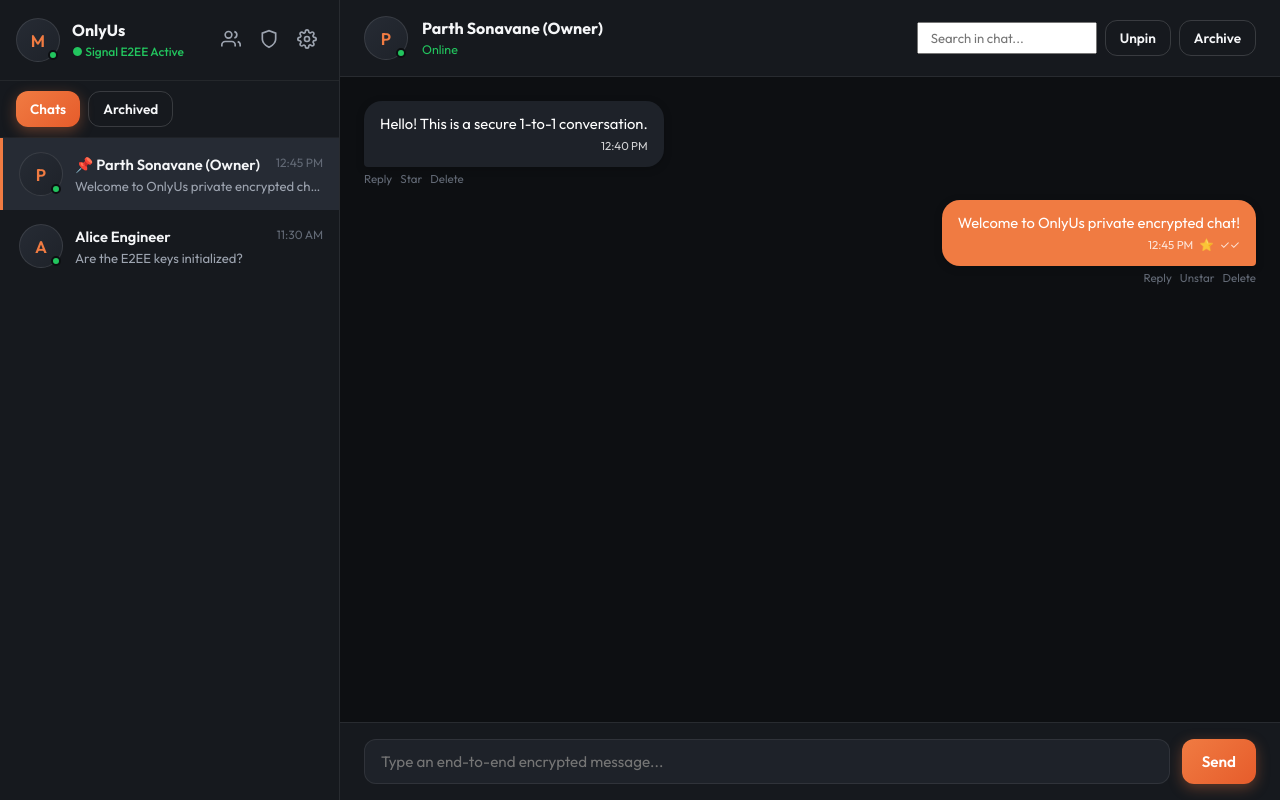
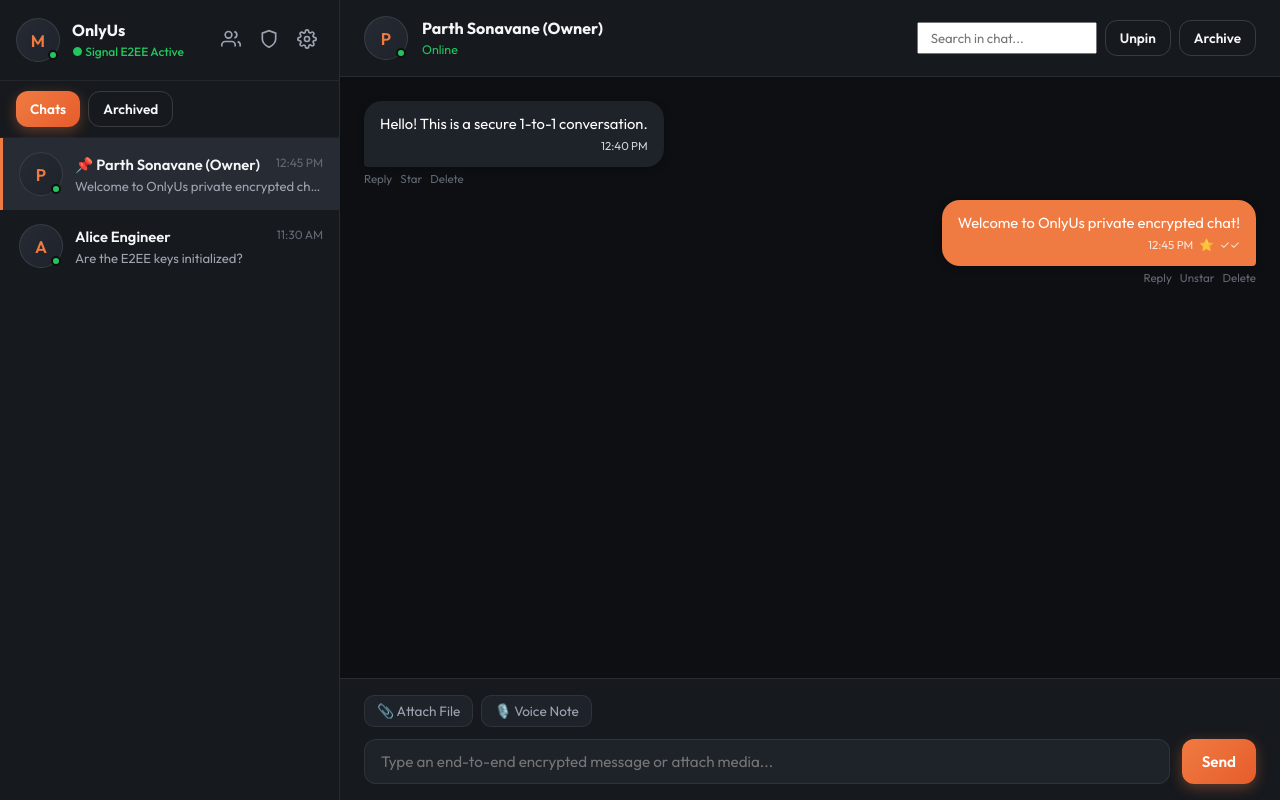
Before and after one commit to parthongit89/Onlyus, a React (Vite) app: page /chats in a window 1280 px wide. Built offline with nearby package versions, Linux system fonts and the light colour scheme.

Commit message:
Completed Phase 8 - Media Sharing (Image, Video, Document, Voice Notes, File validation, size limits)

```diff
--- a/src/features/chats/ChatListPage.tsx
+++ b/src/features/chats/ChatListPage.tsx
@@ -4,6 +4,7 @@ import { Avatar } from '../../shared/components/Avatar';
 import { Input } from '../../shared/components/Input';
 import { Button } from '../../shared/components/Button';
 import { ChatService } from './chatService';
+import { MediaSharingComponent } from '../media/MediaSharingComponent';
 import { Chat, ChatMessage } from '../../shared/types';
 
 export const ChatListPage: React.FC = () => {
@@ -265,13 +266,20 @@ export const ChatListPage: React.FC = () => {
             )}
 
             {/* Input Footer */}
-            <form onSubmit={handleSend} style={{ padding: '16px 24px', borderTop: '1px solid rgba(255, 255, 255, 0.08)', backgroundColor: '#16191e', display: 'flex', gap: '12px' }}>
-              <Input
-                placeholder="Type an end-to-end encrypted message..."
-                value={inputContent}
-                onChange={(e) => setInputContent(e.target.value)}
+            <form onSubmit={handleSend} style={{ padding: '16px 24px', borderTop: '1px solid rgba(255, 255, 255, 0.08)', backgroundColor: '#16191e', display: 'flex', flexDirection: 'column', gap: '12px' }}>
+              <MediaSharingComponent
+                onMediaSelect={(media) => {
+                  setInputContent((prev) => `${prev} [Attached ${media.mediaType}: ${media.fileName} (${media.fileSizeMb}MB)]`.trim());
+                }}
               />
-              <Button type="submit" size="md">Send</Button>
+              <div style={{ display: 'flex', gap: '12px' }}>
+                <Input
+                  placeholder="Type an end-to-end encrypted message or attach media..."
+                  value={inputContent}
+                  onChange={(e) => setInputContent(e.target.value)}
+                />
+                <Button type="submit" size="md">Send</Button>
+              </div>
             </form>
           </>
         ) : (
--- /dev/null
+++ b/src/features/media/MediaSharingComponent.tsx
@@ -0,0 +1,66 @@
+import React, { useState } from 'react';
+import { Button } from '../../shared/components/Button';
+import { MediaService, MediaItem } from './mediaService';
+
+interface MediaSharingProps {
+  onMediaSelect: (media: MediaItem) => void;
+}
+
+export const MediaSharingComponent: React.FC<MediaSharingProps> = ({ onMediaSelect }) => {
+  const [error, setError] = useState<string | null>(null);
+  const [isRecording, setIsRecording] = useState(false);
+
+  const handleFileChange = async (e: React.ChangeEvent<HTMLInputElement>) => {
+    const file = e.target.files?.[0];
+    if (!file) return;
+
+    setError(null);
+    try {
+      const media = await MediaService.uploadMedia(file);
+      onMediaSelect(media);
+    } catch (err: any) {
+      setError(err.message || 'Media upload failed.');
+    }
+  };
+
+  const handleVoiceNote = () => {
+    setIsRecording(true);
+    setTimeout(() => {
+      setIsRecording(false);
+      const voiceItem: MediaItem = {
+        id: `voice_${Date.now()}`,
+        fileName: 'Voice_Note_001.mp3',
+        fileSizeMb: 0.45,
+        mediaType: 'AUDIO',
+        url: '#',
+        uploadedAt: new Date().toLocaleTimeString([], { hour: '2-digit', minute: '2-digit' }),
+      };
+      onMediaSelect(voiceItem);
+    }, 2000);
+  };
+
+  return (
+    <div style={{ display: 'flex', flexDirection: 'column', gap: '8px' }}>
+      {error && (
+        <div style={{ backgroundColor: 'rgba(239, 68, 68, 0.12)', color: '#ef4444', padding: '8px 12px', borderRadius: '8px', fontSize: '0.78rem' }}>
+          {error}
+        </div>
+      )}
+
+      <div style={{ display: 'flex', gap: '8px', alignItems: 'center' }}>
+        <label style={{ cursor: 'pointer', display: 'inline-flex', alignItems: 'center', gap: '6px', color: '#9da4b0', fontSize: '0.85rem', padding: '6px 12px', backgroundColor: '#1e2229', borderRadius: '10px', border: '1px solid rgba(255,255,255,0.08)' }}>
+          📎 Attach File
+          <input type="file" onChange={handleFileChange} style={{ display: 'none' }} accept="image/*,video/*,.pdf,.doc,.docx,audio/*" />
+        </label>
+
+        <button
+          type="button"
+          onClick={handleVoiceNote}
+          style={{ display: 'inline-flex', alignItems: 'center', gap: '6px', color: isRecording ? '#ef4444' : '#9da4b0', fontSize: '0.85rem', padding: '6px 12px', backgroundColor: '#1e2229', borderRadius: '10px', border: '1px solid rgba(255,255,255,0.08)', cursor: 'pointer' }}
+        >
+          🎙️ {isRecording ? 'Recording Voice Note...' : 'Voice Note'}
+        </button>
+      </div>
+    </div>
+  );
+};
--- /dev/null
+++ b/src/features/media/mediaService.ts
@@ -0,0 +1,69 @@
+export type MediaType = 'IMAGE' | 'VIDEO' | 'DOCUMENT' | 'AUDIO';
+
+export interface MediaItem {
+  id: string;
+  fileName: string;
+  fileSizeMb: number;
+  mediaType: MediaType;
+  url: string;
+  previewUrl?: string;
+  uploadedAt: string;
+}
+
+const ALLOWED_TYPES: Record<string, MediaType> = {
+  'image/jpeg': 'IMAGE',
+  'image/png': 'IMAGE',
+  'image/gif': 'IMAGE',
+  'image/webp': 'IMAGE',
+  'video/mp4': 'VIDEO',
+  'video/webm': 'VIDEO',
+  'application/pdf': 'DOCUMENT',
+  'application/msword': 'DOCUMENT',
+  'application/vnd.openxmlformats-officedocument.wordprocessingml.document': 'DOCUMENT',
+  'audio/mpeg': 'AUDIO',
+  'audio/wav': 'AUDIO',
+  'audio/mp3': 'AUDIO',
+};
+
+const MAX_FILE_SIZE_MB = 25; // Media Rule: limit max upload size
+
+export class MediaService {
+  static validateFile(file: File): { isValid: boolean; mediaType?: MediaType; error?: string } {
+    if (file.size > MAX_FILE_SIZE_MB * 1024 * 1024) {
+      return {
+        isValid: false,
+        error: `Media Rule Violation: File size (${(file.size / (1024 * 1024)).toFixed(1)}MB) exceeds maximum allowed limit of ${MAX_FILE_SIZE_MB}MB.`,
+      };
+    }
+
+    const type = ALLOWED_TYPES[file.type];
+    if (!type) {
+      return {
+        isValid: false,
+        error: `Media Rule Violation: Unsupported file format (${file.type || 'unknown'}). Allowed: JPG, PNG, GIF, MP4, PDF, DOC, MP3.`,
+      };
+    }
+
+    return { isValid: true, mediaType: type };
+  }
+
+  static async uploadMedia(file: File): Promise<MediaItem> {
+    const validation = this.validateFile(file);
+    if (!validation.isValid) {
+      throw new Error(validation.error);
+    }
+
+    const objectUrl = URL.createObjectURL(file);
+    const mediaItem: MediaItem = {
+      id: `media_${Date.now()}`,
+      fileName: file.name,
+      fileSizeMb: parseFloat((file.size / (1024 * 1024)).toFixed(2)),
+      mediaType: validation.mediaType!,
+      url: objectUrl,
+      previewUrl: validation.mediaType === 'IMAGE' || validation.mediaType === 'VIDEO' ? objectUrl : undefined,
+      uploadedAt: new Date().toLocaleTimeString([], { hour: '2-digit', minute: '2-digit' }),
+    };
+
+    return mediaItem;
+  }
+}
```
